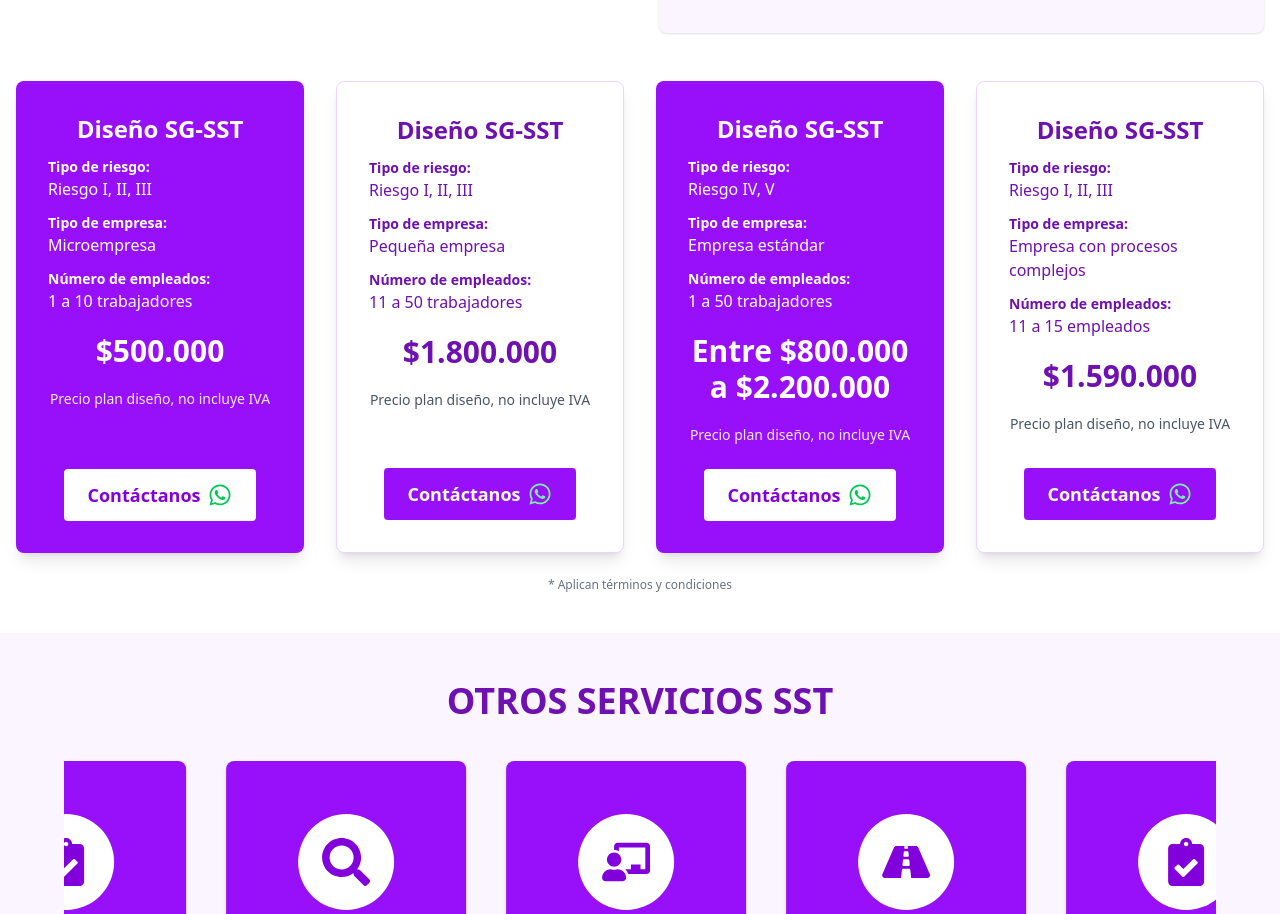
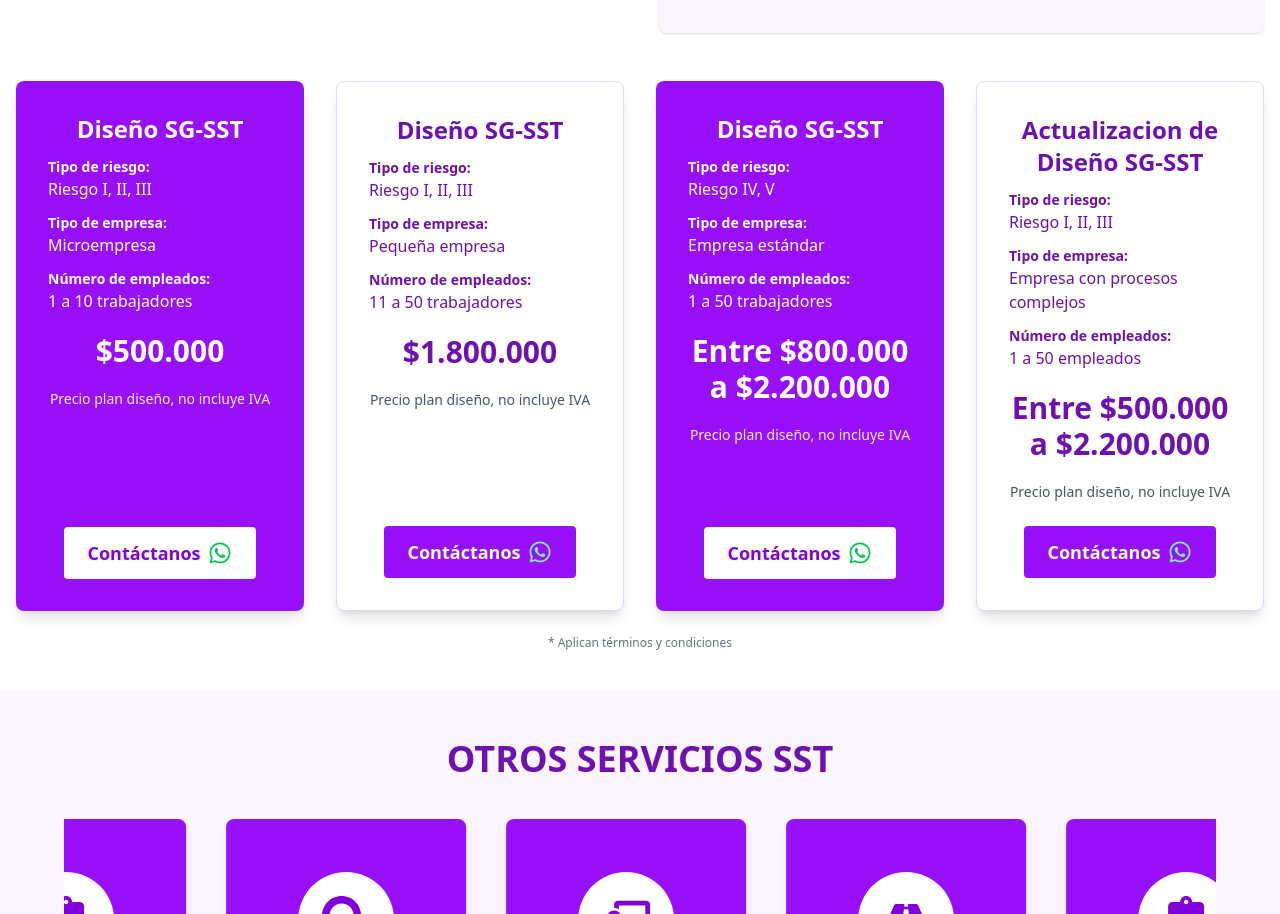
Before and after one commit to DavidGarzonDev/Asesorias, a React (Vite) app: page / in a window 1280 px wide. Shown: the part 1147-2061 px from the top of the page. Built offline with nearby package versions, Linux system fonts and the light colour scheme.

Commit message:
añadiendo cambios en el plan diseño

```diff
--- a/src/components/home/PlanesDetallados.jsx
+++ b/src/components/home/PlanesDetallados.jsx
@@ -27,11 +27,11 @@ const PlanesDetallados = () => {
             precio: "Entre $800.000  a $2.200.000"
         },
         {
-            nombre: "Diseño SG-SST",
+            nombre: "Actualizacion de Diseño SG-SST",
             riesgo: "Riesgo I, II, III",
             empresa: "Empresa con procesos complejos",
-            empleados: "11 a 15 empleados",
-            precio: "$1.590.000"
+            empleados: "1 a 50 empleados",
+            precio: "Entre $500.000  a $2.200.000"
         }
     ];
 
```
